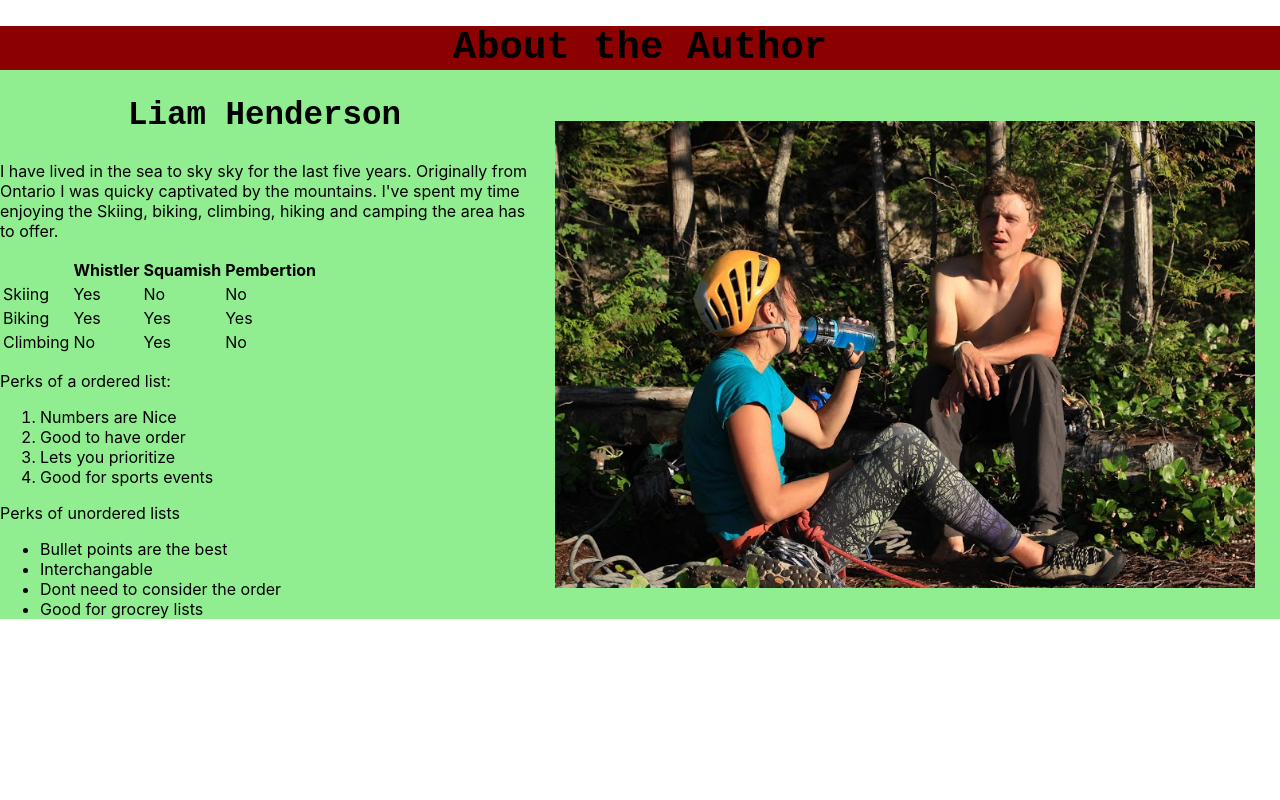
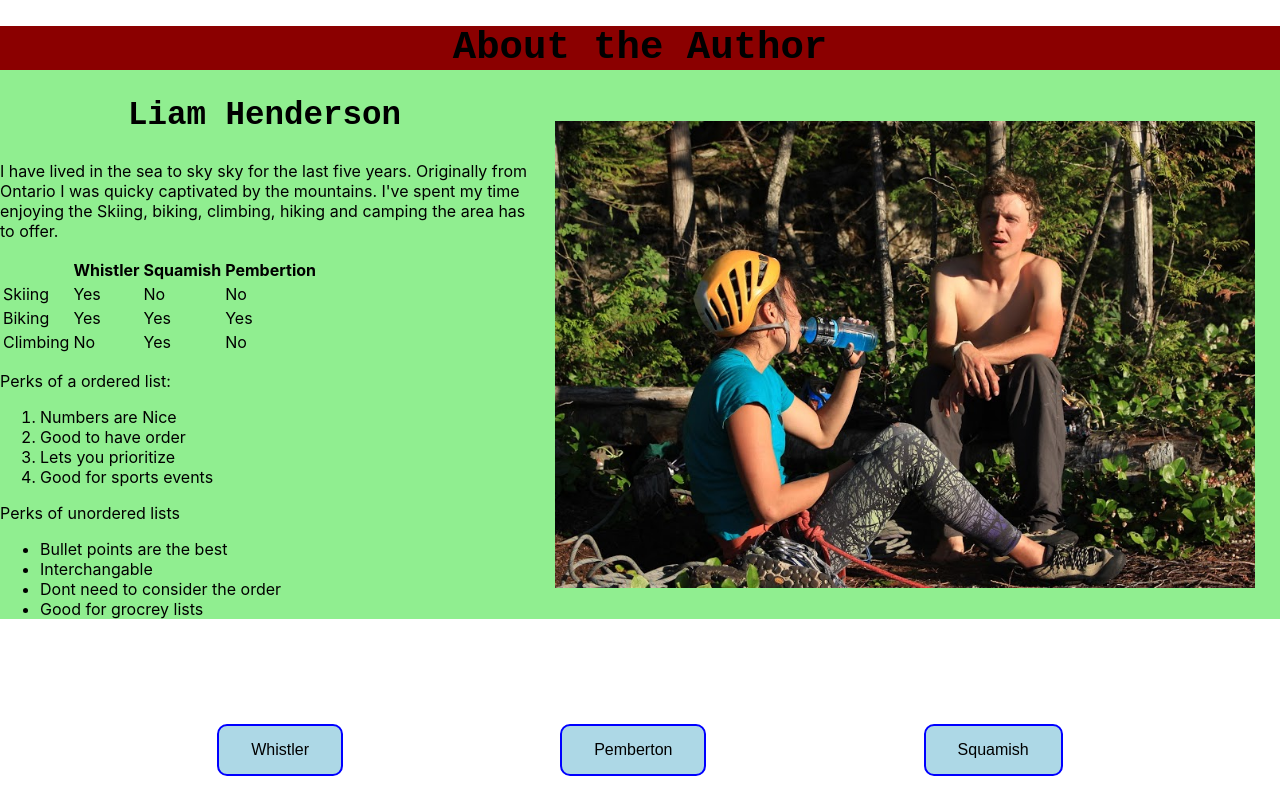
Before and after one commit to Liam-Henderson/Learning_html-next, a Next.js app: page /about in a window 1280 px wide. Built offline with nearby package versions, Linux system fonts and the light colour scheme.

Commit message:
added footer with links to other pages

```diff
--- a/pages/about.js
+++ b/pages/about.js
@@ -2,6 +2,10 @@ import styles from '../styles/About.module.css'
 
 const About = () => (
   <div className={styles.body}>
+    <header>
+      <title>Sea 2 Sky-About</title>
+    </header>
+    <main>
     <h1 className={styles.title}>About the Author</h1>
     <img
       src="liam_about.JPG"
@@ -52,6 +56,14 @@ const About = () => (
       <li className={styles.thirdelement}>Dont need to consider the order</li>
       <li className={styles.forthelement}>Good for grocrey lists</li>
     </ul>
+    </main>
+    <footer>
+    <footer className={styles.footer}>
+            <a href='/Whistler'><button type="button" className={styles.button}>Whistler</button></a>
+            <a href='/Pembertion'><button type="button" className={styles.button}>Pemberton</button></a>
+            <a href='/Squamish'><button type="button" className={styles.button}>Squamish</button></a>
+        </footer>
+    </footer>
   </div>
 );
 
--- a/styles/About.module.css
+++ b/styles/About.module.css
@@ -22,3 +22,25 @@
     padding: 25px;
     border: inherit;
 }
+.button {
+    background-color: lightblue;
+    border-style: solid;
+    border-color: blue;
+    padding: 15px 32px;
+    text-align: center;
+    text-decoration: none;
+    display: inline-block;
+    font-size: 16px;
+    border-radius: 10px;
+  }
+
+  .footer {
+    width: 100%;
+    height: 100px;
+    display: flex;
+    justify-content: space-evenly;
+    align-items: center;
+    position: absolute;
+    bottom: 0;
+    width: 100%;
+  }
--- a/styles/Home.module.css
+++ b/styles/Home.module.css
@@ -5,6 +5,7 @@
   height: 100%;
   background-size: cover;
   background-repeat: no-repeat;
+  position: relative;
 }
 
 
--- a/styles/pemberton.module.css
+++ b/styles/pemberton.module.css
@@ -5,6 +5,7 @@
     width: 100%;
     background-size: cover;
     background-repeat: no-repeat;
+    position: relative;
   }
 .title{
     font-size: 100px;
@@ -13,9 +14,32 @@
     color: black;
     padding-top: 0%
 }
+.button {
+    background-color: lightblue;
+    border-style: solid;
+    border-color: blue;
+    padding: 15px 32px;
+    text-align: center;
+    text-decoration: none;
+    display: inline-block;
+    font-size: 16px;
+    border-radius: 10px;
+  }
+
 
 .description{
     font-size: 50;
     text-align: center;
     font-family:cursive;
 }
+
+.footer {
+    width: 100%;
+    height: 100px;
+    display: flex;
+    justify-content: space-evenly;
+    align-items: center;
+    position: absolute;
+    bottom: 0;
+    width: 100%;
+  }
--- a/styles/squamish.module.css
+++ b/styles/squamish.module.css
@@ -4,6 +4,7 @@
     height: 1000px;
     background-size: cover;
     background-repeat: no-repeat;
+    position: relative;
   }
 .title{
     font-size: 100px;
@@ -17,3 +18,25 @@
     text-align: center;
     font-family:cursive;
 }
+.footer {
+    width: 100%;
+    height: 100px;
+    display: flex;
+    justify-content: space-evenly;
+    align-items: center;
+    position: absolute;
+    bottom: 0;
+    width: 100%;
+  }
+
+  .button {
+    background-color: lightblue;
+    border-style: solid;
+    border-color: blue;
+    padding: 15px 32px;
+    text-align: center;
+    text-decoration: none;
+    display: inline-block;
+    font-size: 16px;
+    border-radius: 10px;
+  }
--- a/styles/whistler.module.css
+++ b/styles/whistler.module.css
@@ -4,6 +4,7 @@
     height: 1000px;
     background-size: cover;
     background-repeat: no-repeat;
+    position: relative;
   }
 .title{
     font-size: 100px;
@@ -17,3 +18,25 @@
     text-align: center;
     font-family:cursive;
 }
+
+.footer {
+    width: 100%;
+    height: 100px;
+    display: flex;
+    justify-content: space-evenly;
+    align-items: center;
+    position: absolute;
+    bottom: 0;
+    width: 100%;
+  }
+  .button {
+    background-color: lightblue;
+    border-style: solid;
+    border-color: blue;
+    padding: 15px 32px;
+    text-align: center;
+    text-decoration: none;
+    display: inline-block;
+    font-size: 16px;
+    border-radius: 10px;
+  }
```
Also changed, not shown: pages/Pembertion.js (+6 -1 lines), pages/Squamish.js (+10 -1 lines), pages/Whistler.js (+14 -5 lines).
